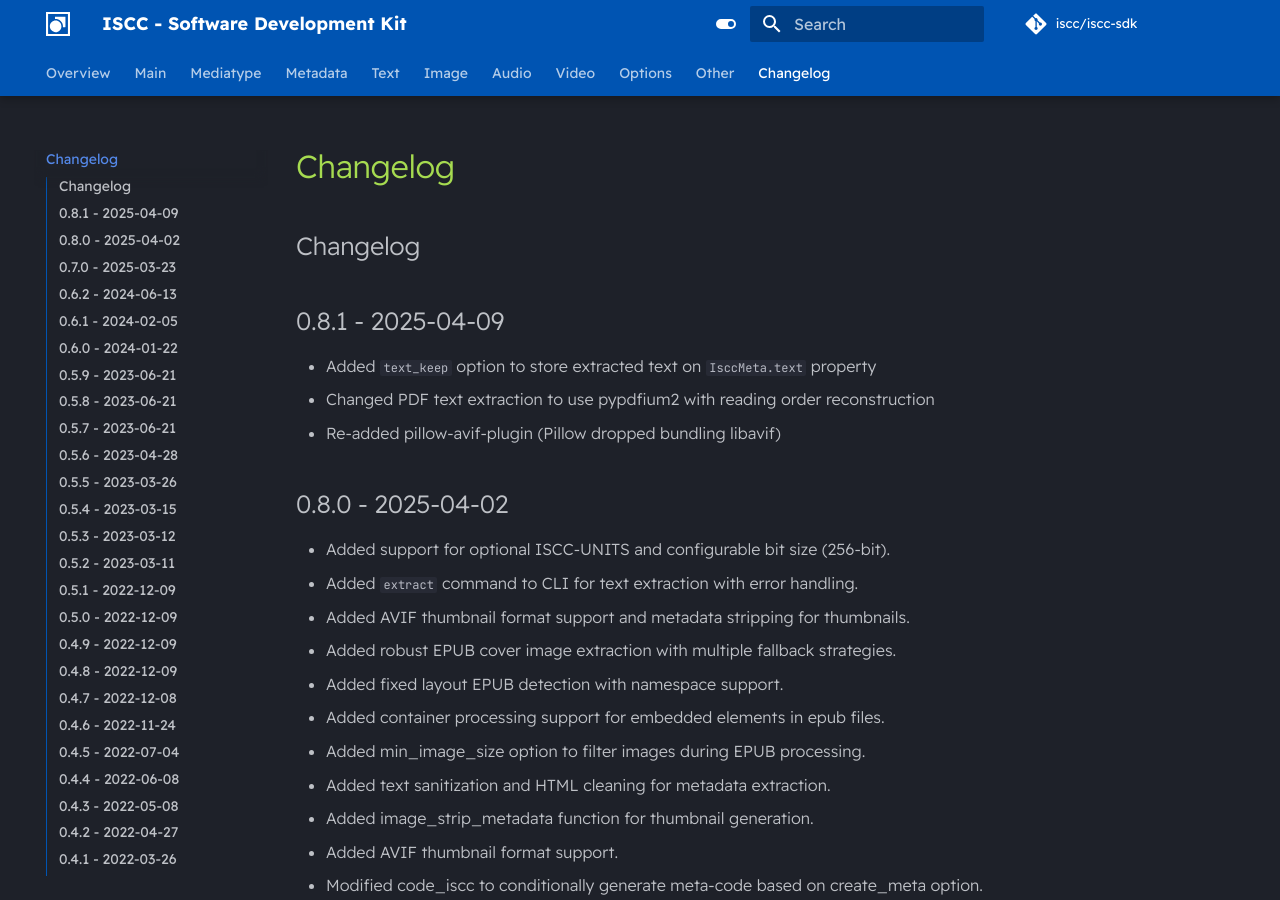
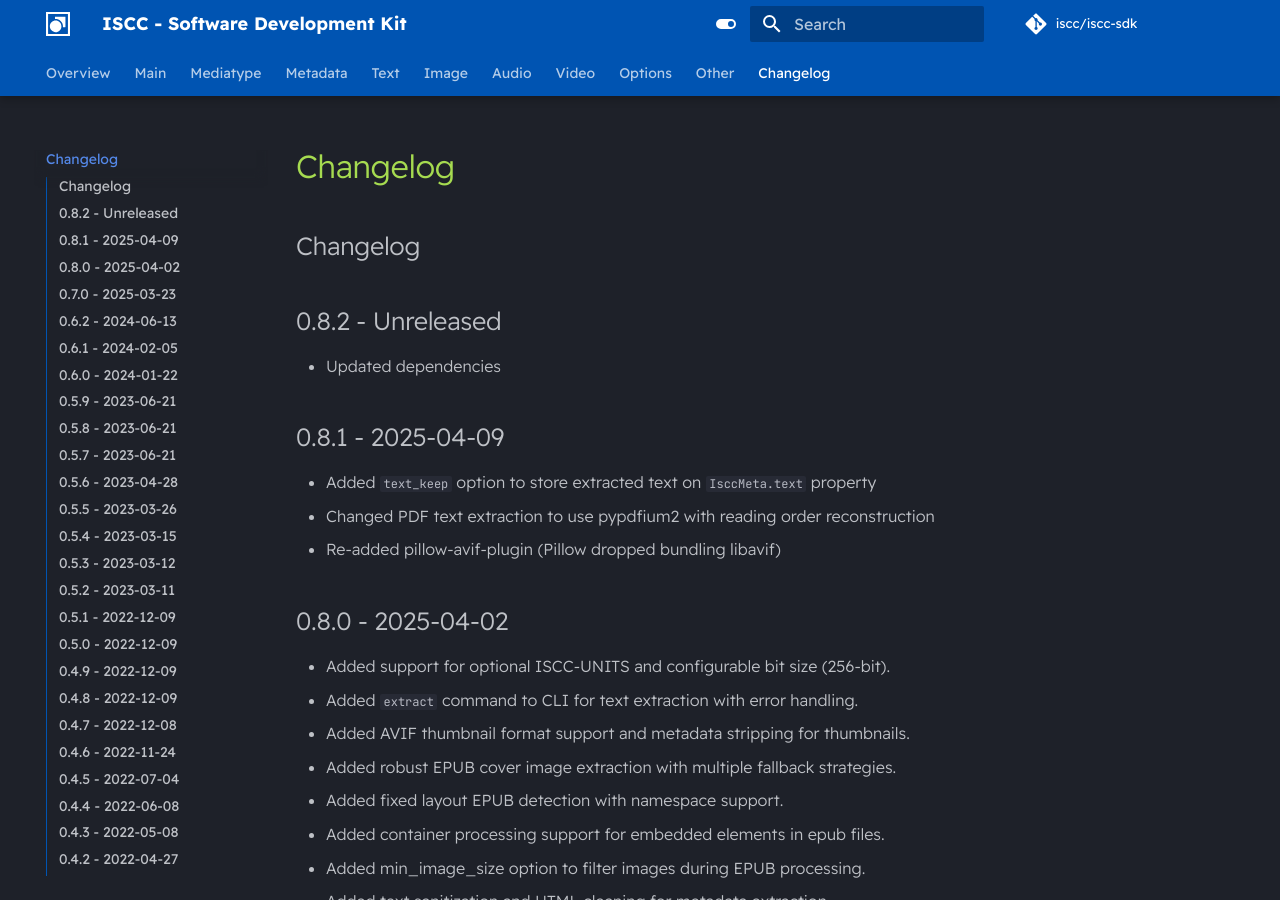
Before and after one commit to iscc/iscc-sdk, an MkDocs documentation site: the page built from docs/changelog.md, in a window 1280 px wide and 900 px high. Built offline with MkDocs 1.6.1 and Material for MkDocs 9.7.7, drawn with Linux system fonts in a browser that asks for light colours; comment, search, counter and statistics services are not loaded.

Commit message:
chore: Update dependencies to latest versions

```diff
--- a/docs/changelog.md
+++ b/docs/changelog.md
@@ -1,4 +1,8 @@
 ## Changelog
+
+## 0.8.2 - Unreleased
+
+- Updated dependencies
 
 ## 0.8.1 - 2025-04-09
 
```
Also changed, not shown: CHANGELOG.md (+4 -0 lines), 1 other file.
